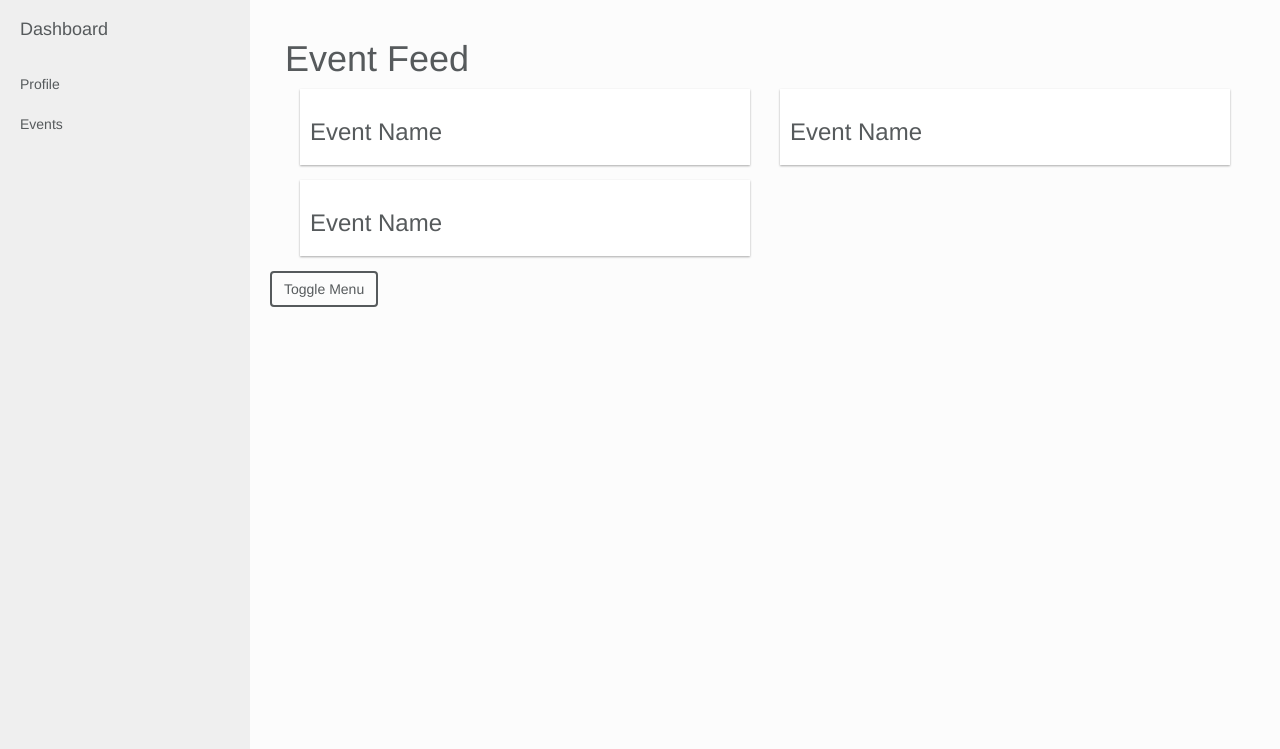
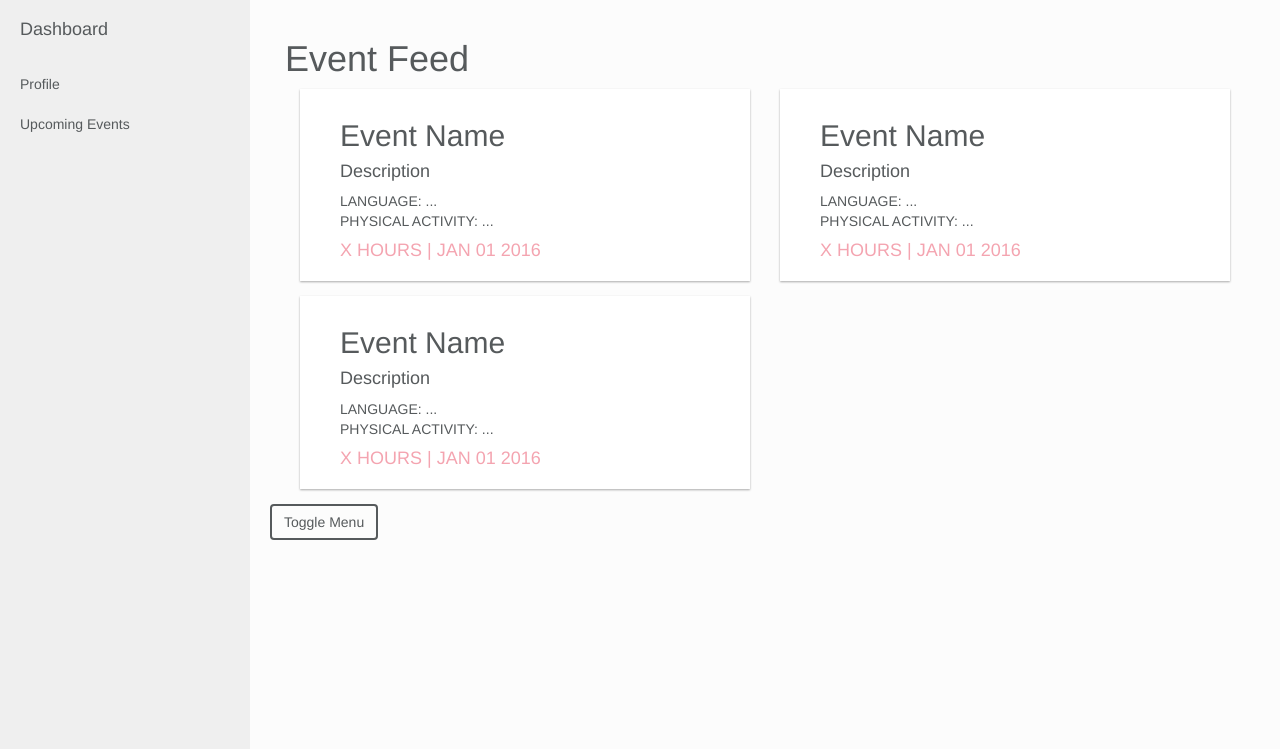
Before and after one commit to sup/fill, a Flask app: page /events in a window 1280 px wide. Shown: the part 51-800 px from the top of the page. Run offline with Flask 2, Linux system fonts and the light colour scheme; some libraries are stand-ins or nearby versions.

Commit message:
update card template for events

```diff
--- a/fill-app/static/css/main.css
+++ b/fill-app/static/css/main.css
@@ -4,6 +4,10 @@ body {
 	font-size: 14px;
 	font-family: "Helvetica Neue", Helvetica, Arial, sans-serif;
 	padding-top: 50px;
+}
+
+p {
+	margin: 0
 }
 
 /* Navbar */
@@ -30,6 +34,7 @@ body {
 .card {
 	background-color: white;
 	padding: 10px;
+	padding-left: 40px;
 	box-shadow: 0 1px 2px rgba(0, 0, 0, 0.33);
 	margin-bottom: 15px;
 }
@@ -78,6 +83,11 @@ body {
 }
 
 /* Background Colors */
+.pink-font {
+	color: #F4A4B0;
+}
+
+/* Background Colors */
 .pink {
 	background-color: #F4A4B0;
 }
--- a/fill-app/templates/dashboard.html
+++ b/fill-app/templates/dashboard.html
@@ -92,7 +92,7 @@
           {{ nav_link('profile', 'Profile') }}
         </li>
         <li>
-          {{ nav_link('events', 'Events') }}
+          {{ nav_link('events', 'Upcoming Events') }}
         </li>
       </ul>
     </div>
--- a/fill-app/templates/feed.html
+++ b/fill-app/templates/feed.html
@@ -4,7 +4,11 @@
 	{% for n in events %}
 		<div class="col-xs-12 col-sm-6 col-md-6 col-lg-6">
 			<div class="card col-xs-12 col-sm-12 col-md-12 col-lg-12">
-				<h3>Event Name</h3>
+				<h2 class="card-name">Event Name</h2>
+				<h4 class="card-description">Description</h4>
+				<p class="card-needs">LANGUAGE: ...</p>
+				<p class="card-needs">PHYSICAL ACTIVITY: ...</p>
+				<h4 class="card-footer pink-font">X HOURS | JAN 01 2016</h4>
 			</div>
 		</div>
 	{% endfor %}
```
